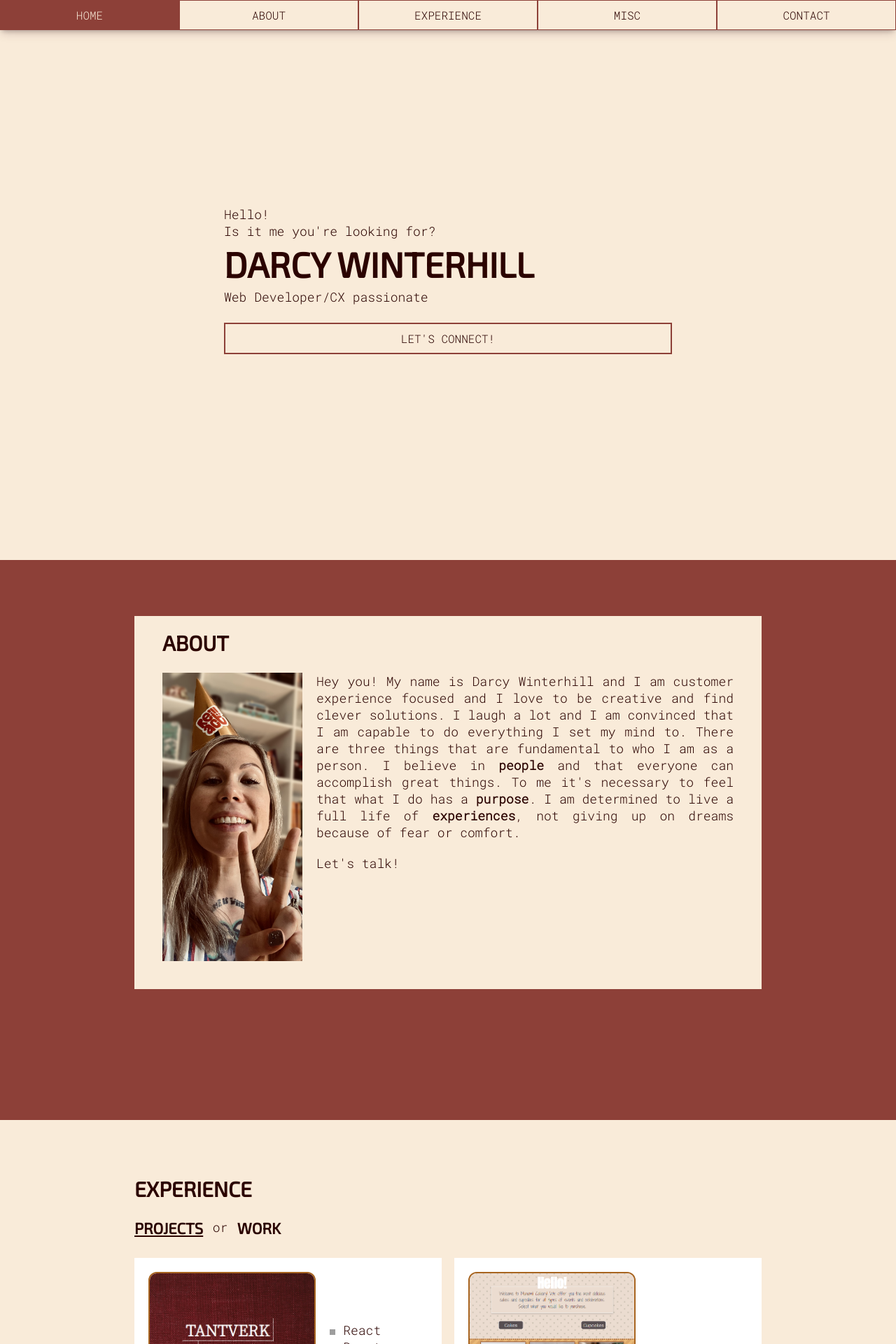
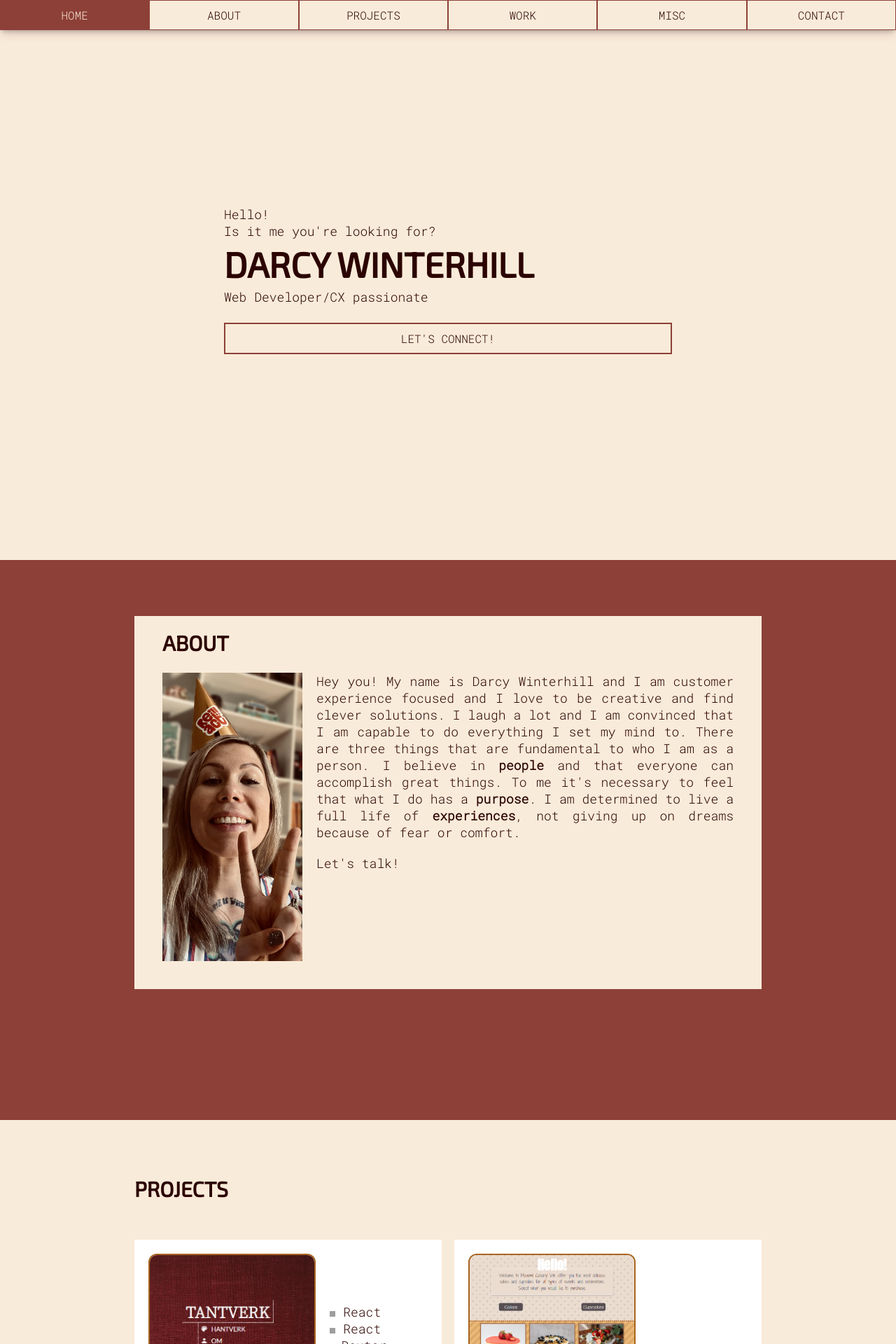
Before and after one commit to darcywinterhill/webdev_portfolio, a React (Create React App) app: page / in a window 1280 px wide. Shown: the top 1920 px of the page at 70% size. Built offline with nearby package versions, Linux system fonts and the light colour scheme; grey boxes are pictures that could not be loaded.

Commit message:
removed some links and added some in header instead

```diff
--- a/src/components/Header.js
+++ b/src/components/Header.js
@@ -8,31 +8,37 @@ const Header = () => {
       className="NavHeader"
     >
       <Link
-        to="/MainPage#MainPage"
+        to="#Main"
         className="NavLink"
       >
         Home
       </Link>
       <Link
-        to="/AboutPage#AboutPage"
+        to="#About"
         className="NavLink"
       >
         About
       </Link>
       <Link
-        to="/ExperiencePage#ExperiencePage"
+        to="#Projects"
         className="NavLink"
       >
-        Experience
+        Projects
       </Link>
       <Link
-        to="/MiscPage#MiscPage"
+        to="#Work"
+        className="NavLink"
+      >
+        Work
+      </Link>
+      <Link
+        to="#Misc"
         className="NavLink"
       >
         Misc
       </Link>
       <Link
-        to="/MiscPage#ContactSection"
+        to="#Contact"
         className="NavLink"
       >
         Contact
--- a/src/components/UI/ExperienceLinks.js
+++ /dev/null
@@ -1,35 +0,0 @@
-import { Link } from "react-router-dom";
-
-import "./styling/ExperienceLinks.css";
-
-const ExperienceLinks = () => {
-  return (
-    <div className="LinkWrapper">
-      <Link
-        to="/ExperiencePage#ExperienceSection"
-        className="ExpLink"
-      >
-        <h3 className="ExpLinkHeading">
-          Projects
-        </h3>
-      </Link>
-      &nbsp;
-      &nbsp;
-      <p>
-        or
-      </p>
-      &nbsp;
-      &nbsp;
-      <Link
-        to="/ExperiencePage#WorkSection"
-        className="ExpLink"
-      >
-        <h3 className="ExpLinkHeading">
-          Work
-        </h3>
-      </Link>
-    </div>
-  )
-}
-
-export default ExperienceLinks
--- a/src/components/UI/styling/ExperienceLinks.css
+++ /dev/null
@@ -1,38 +0,0 @@
-.LinkWrapper {
-  display: flex;
-}
-
-.ExpLinkHeading {
-  font-family: 'Exo 2', sans-serif;
-  text-transform: uppercase;
-  font-size: 18px;
-  position: relative;
-  display: block;
-}
-
-.ExpLinkHeading:hover {
-  -ms-transform: scale(1.1); /* IE 9 */
-  -webkit-transform: scale(1.1); /* Safari 3-8 */
-  transform: scale(1.1);
-}
-
-.ExpLink {
-  text-decoration: none;
-  color: #2B0300;
-  font-size: 18px;
-}
-
-.ExpLink:nth-child(1) {
-  text-decoration: underline;
-}
-
-.ExpLink:nth-child(2):hover, .ExpLink:nth-child(2):active {
-  font-size: 25px;
-}
-
-/* TABLET VIEW */
-@media (min-width: 768px) {
-  .ExpLinkHeading{
-    font-size: 22px;
-  }
-}
--- a/src/components/pages/AboutPage.js
+++ b/src/components/pages/AboutPage.js
@@ -6,7 +6,7 @@ const AboutPage = () => {
   return (
     <div
       className="AboutPageContainer"
-      id="AboutPage"
+      id="About"
     >
       <div className="AboutWrapper">
         <h2>About</h2>
--- a/src/components/pages/ExperiencePage.js
+++ b/src/components/pages/ExperiencePage.js
@@ -3,7 +3,6 @@ import "./styling/ExperiencePage.css";
 import work from "../../data/Work.json";
 import project from "../../data/Project.json";
 
-import ExperienceLinks from "../UI/ExperienceLinks";
 import WorkSection from "../../components/WorkSection";
 import ProjectSection from "../../components/ProjectSection";
 
@@ -37,18 +36,18 @@ const ExperiencePage = () => {
   return (
     <div
       className = "ExperiencePageContainer"
-      id = "ExperiencePage"
+      id = "Projects"
     >
-      <div className="ExperienceHeader">
+      <div className="ExperienceHeader" id="ProjectSection">
         <h2>
-          Experience
+          Projects
         </h2>
-        <ExperienceLinks />
+        {/* <ExperienceLinks /> */}
       </div>
 
       <div
         className="ProjectSectionContainer"
-        id="ProjectSection"
+        // id="ProjectSection"
       >
         {project.map(allProjectData)}
 
@@ -68,11 +67,17 @@ const ExperiencePage = () => {
       </div>
       <div
         className="WorkSectionContainer"
-        id="WorkSection"
+        id="Work"
       >
-        <h3 className="ExperienceHeading2">
+              <div className="ExperienceHeader">
+        <h2>
           Work
-        </h3>
+        </h2>
+        {/* <ExperienceLinks /> */}
+      </div>
+        {/* <h3 className="ExperienceHeading2">
+          Work
+        </h3> */}
         {work.map(allWorkData)}
       </div>
 
--- a/src/components/pages/MainPage.js
+++ b/src/components/pages/MainPage.js
@@ -6,7 +6,7 @@ const MainPage = () => {
   return (
     <div
       className="MainPageContainer"
-      id="MainPage"
+      id="Main"
     >
       <Greeting />
     </div>
--- a/src/components/pages/MiscPage.js
+++ b/src/components/pages/MiscPage.js
@@ -10,7 +10,7 @@ const MiscPage = () => {
   return (
     <div
       className="MiscPageContainer"
-      id="MiscPage"
+      id="Misc"
     >
       <div className="MiscWrapper">
         <h2>Misc</h2>
@@ -61,7 +61,7 @@ const MiscPage = () => {
           </div>
         </div>
       </div>
-      <footer id="ContactSection">
+      <footer id="Contact">
         <a
           href="https://www.linkedin.com/in/darcywinterhill/"
           target="_blank"
--- a/src/components/pages/styling/ExperiencePage.css
+++ b/src/components/pages/styling/ExperiencePage.css
@@ -10,18 +10,19 @@
 }
 
 .ExperienceHeader {
-  display: flex;
-  flex-direction: column;
+  /* display: flex;
+  flex-direction: column; */
   margin-top: 100px;
   width: 90%;
 }
 
-.ExperienceHeading1 {
-  align-self: flex-start;
+.ExperienceHeading {
+  text-decoration: underline;
 }
 
 .ExperienceHeading2 {
   margin-top: 100px;
+  text-decoration: underline;
 }
 
 .ExperienceWrapper h2 {
@@ -57,11 +58,7 @@
   width: 90%;
   box-sizing: border-box;
   background-color: #F9EBD9;
-  padding: 10px;
-}
-
-.ExperienceHeading2 {
-  text-decoration: underline;
+  padding: 0 10px 10px 10px;
 }
 
 /* TABLET VIEW */
--- a/src/components/styling/Header.css
+++ b/src/components/styling/Header.css
@@ -36,7 +36,7 @@
 }
 
 .NavLink:nth-child(4n) {
-  width: 60%;
+  width: 30%;
   border-bottom: 2px solid #8D4038;
 }
 
@@ -45,23 +45,37 @@
   border-bottom: 2px solid #8D4038;
 }
 
+.NavLink:nth-child(6n) {
+  width: 30%;
+  border-bottom: 2px solid #8D4038;
+}
+
 /* TABLET VIEW */
 @media (min-width: 1024px) {
+  .NavLink:nth-child(1n) {
+    width: calc(100% / 6);
+  }
+
   .NavLink:nth-child(2n) {
-    width: 20%;
+    width: calc(100% / 6);
   }
 
   .NavLink:nth-child(3n) {
-    width: 20%;
+    width: calc(100% / 6);
   }
 
   .NavLink:nth-child(4n) {
-    width: 20%;
+    width: calc(100% / 6);
     border: 1px solid #8D4038;
   }
 
   .NavLink:nth-child(5n) {
-    width: 20%;
+    width: calc(100% / 6);
+    border: 1px solid #8D4038;
+  }
+
+  .NavLink:nth-child(6n) {
+    width: calc(100%/6);
     border: 1px solid #8D4038;
   }
 }
--- a/src/components/styling/ProjectSection.css
+++ b/src/components/styling/ProjectSection.css
@@ -1,7 +1,7 @@
 .ProjectWrapper {
   box-sizing: border-box;
   width: 100%;
-  margin-top: 15px;
+  /* margin-top: 15px; */
   padding: 20px;
   background-color: white;
   display: flex;
```
